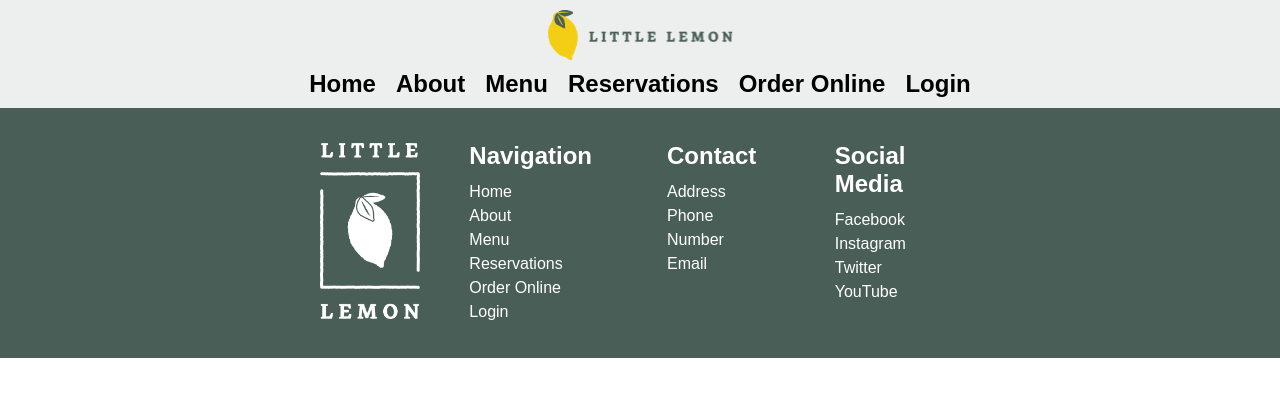
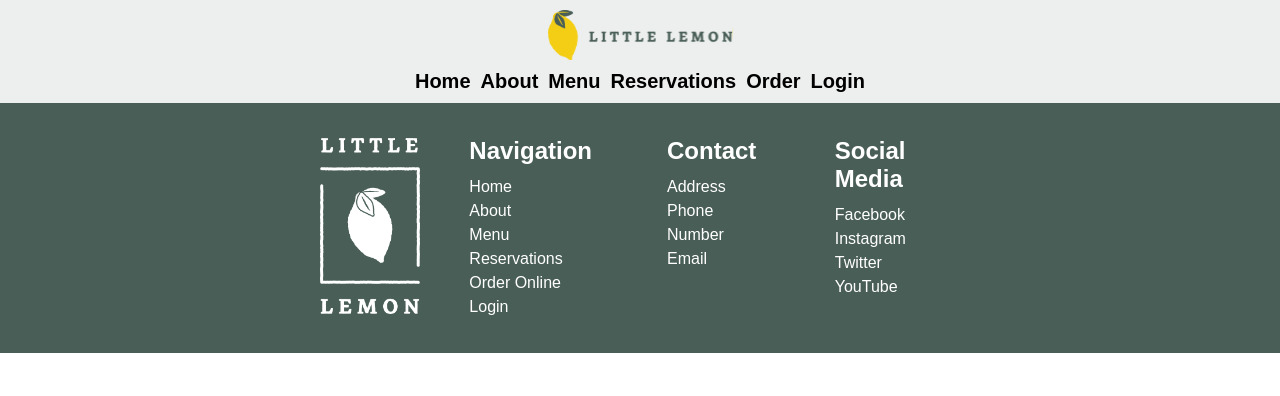
Before and after one commit to acktreptow/little-lemon, a React (Create React App) app: page / in a window 1280 px wide. Shown: the top 396 px of the page. Built offline with nearby package versions, Linux system fonts and the light colour scheme; the HTML template or start-up script is replaced by a standard one.

Commit message:
update header

```diff
--- a/src/Components/Header.css
+++ b/src/Components/Header.css
@@ -32,15 +32,12 @@ nav a {
 
 @media only screen and (max-width: 1500px) {
   .header-container {
-    padding: 10px;
     flex-direction: column;
-    align-items: center;
     gap: 10px;
   }
-}
 
-@media only screen and (max-width: 575px) {
   nav a {
-    font-size: 14pt;
+    padding: 0 5px;
+    font-size: 15pt;
   }
 }
--- a/src/Components/Nav.js
+++ b/src/Components/Nav.js
@@ -8,7 +8,7 @@ function Nav() {
         <Link to="/little-lemon/about">About</Link>
         <Link to="/little-lemon/menu">Menu</Link>
         <Link to="/little-lemon/reservations">Reservations</Link>
-        <Link to="/little-lemon/order-online">Order Online</Link>
+        <Link to="/little-lemon/order-online">Order</Link>
         <Link to="/little-lemon/login">Login</Link>
       </nav>
     </>
```
